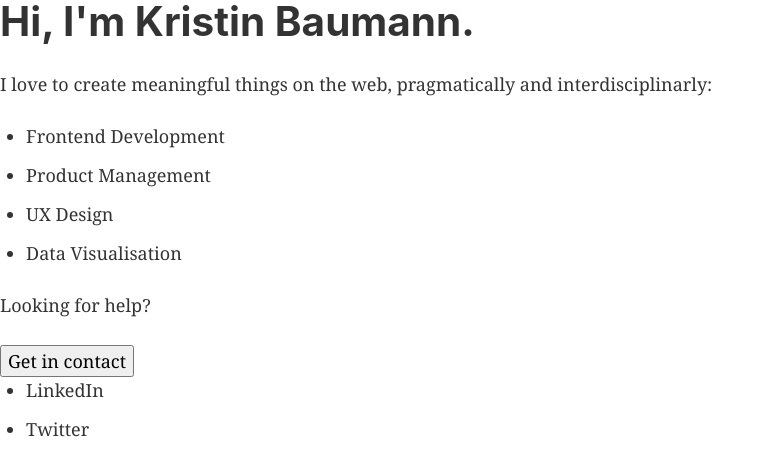
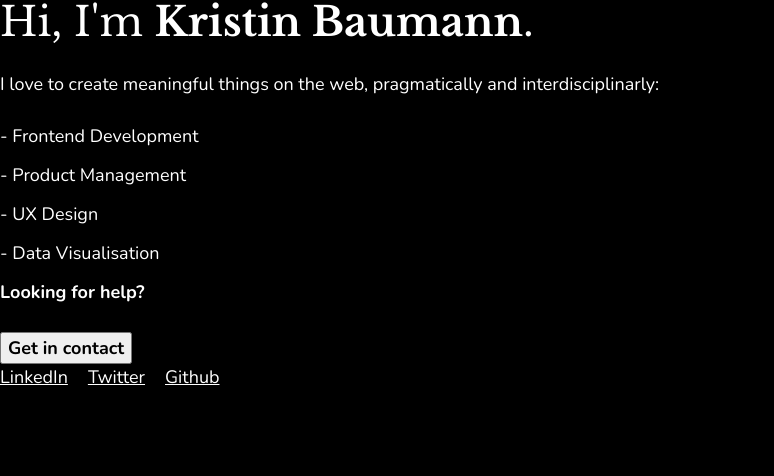
Before and after one commit to kristinbaumann/personal-website-relaunch, a Gatsby site: page / in a window 1280 px wide. Shown: the whole page, without its empty margins (0-774 px from the left). Built offline with nearby package versions, Linux system fonts and the light colour scheme; Gatsby itself is replaced by a stand-in of ours.

Commit message:
Added basic content structure and first styling with fonts

```diff
--- a/package.json
+++ b/package.json
@@ -16,7 +16,9 @@
     "prop-types": "^15.7.2",
     "react": "^16.10.0",
     "react-dom": "^16.10.0",
-    "react-helmet": "^5.2.1"
+    "react-helmet": "^5.2.1",
+    "typeface-libre-baskerville": "^0.0.72",
+    "typeface-nunito": "^0.0.72"
   },
   "devDependencies": {
     "prettier": "^1.18.2"
--- a/src/pages/index.js
+++ b/src/pages/index.js
@@ -1,30 +1,46 @@
 import React from "react"
 
-import SEO from "../components/seo"
+// import SEO from "../components/seo"
 
 import "../styles/layout.css"
+import "typeface-nunito"
+import "typeface-libre-baskerville"
+import "../styles/custom.css"
 
 const IndexPage = () => (
-  <div>
-    <SEO title="Home" />
-    <h1>Hi, I'm Kristin Baumann.</h1>
-    <p>
-      I love to create meaningful things on the web, pragmatically and
-      interdisciplinarly:
-    </p>
-    <ul>
-      <li>Frontend Development</li>
-      <li>Product Management</li>
-      <li>UX Design</li>
-      <li>Data Visualisation</li>
-    </ul>
-    <div>
+  <div class="container">
+    {/* <SEO title="Home" /> */}
+    <h1 class="headline">
+      Hi, I'm <strong>Kristin Baumann</strong>.
+    </h1>
+    <div class="section-content">
+      <p>
+        I love to create meaningful things on the web, pragmatically and
+        interdisciplinarly:
+      </p>
+      <ul class="topics">
+        <li>- Frontend Development</li>
+        <li>- Product Management</li>
+        <li>- UX Design</li>
+        <li>- Data Visualisation</li>
+      </ul>
+    </div>
+    <div class="section-cta">
       <p>Looking for help?</p>
-      <button>Get in contact</button>
+      <button class="cta" href="mailto:test@test.de">
+        Get in contact
+      </button>
     </div>
-    <ul>
-      <li>LinkedIn</li>
-      <li>Twitter</li>
+    <ul class="section-interaction links">
+      <li>
+        <a href="#">LinkedIn</a>
+      </li>
+      <li>
+        <a href="#">Twitter</a>
+      </li>
+      <li>
+        <a href="#">Github</a>
+      </li>
     </ul>
   </div>
 )
--- /dev/null
+++ b/src/styles/custom.css
@@ -0,0 +1,42 @@
+body {
+  background: red;
+}
+.container {
+  height: 100vh;
+  max-height: 100vh;
+  background-color: black;
+  color: #fff;
+  font-family: "Nunito", sans-serif;
+}
+
+.headline {
+  font-family: "Libre Baskerville", serif;
+  font-weight: normal;
+}
+
+.headline strong {
+  font-weight: bold;
+}
+
+ul.topics {
+  list-style: none;
+  margin: 0;
+}
+
+ul.links {
+  list-style: none;
+  margin: 0;
+}
+
+ul.links li {
+  display: inline-block;
+  margin-right: 20px;
+}
+
+ul.links a {
+  color: #fff;
+}
+
+.section-cta {
+  font-weight: bold;
+}
```
Also changed, not shown: 1 other file.
